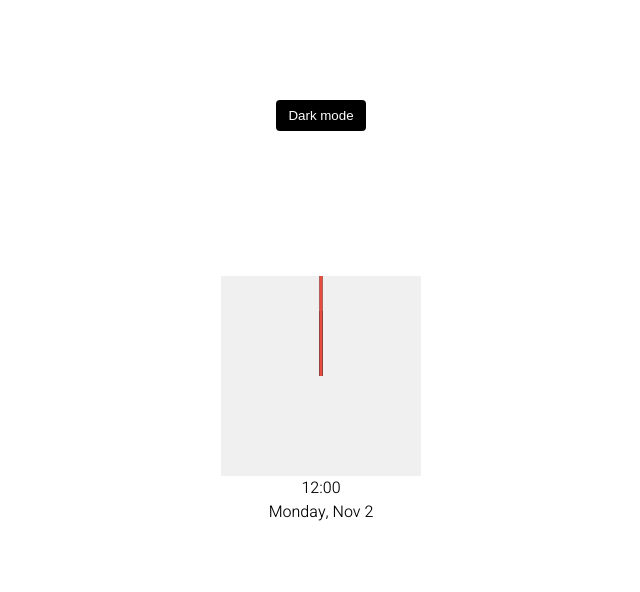
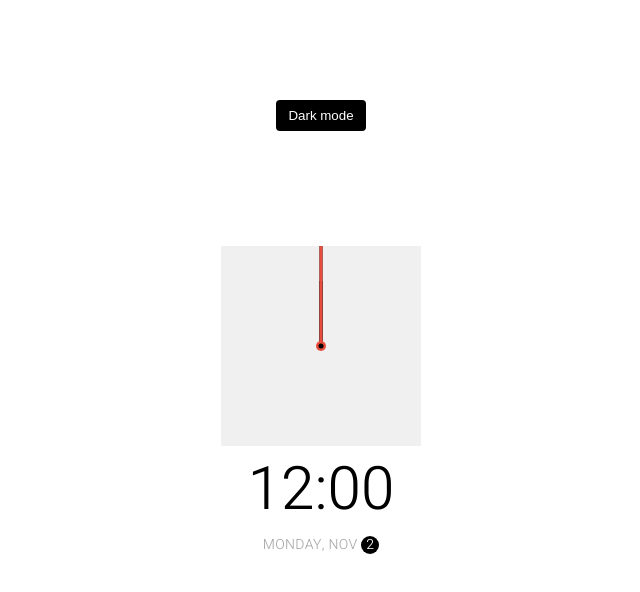
Before and after one commit to PrabinaRegmi/themeClock-MP-19, a plain HTML site: page index.html in a window 1280 px wide. Shown: the whole page, without its empty margins (319-959 px from the left). Drawn offline with Linux system fonts and the light colour scheme.

Commit message:
complete UI or css style

```diff
--- a/style.css
+++ b/style.css
@@ -92,3 +92,52 @@ body {
   height: 100px;
   background-color: #e74c3c;
 }
+
+.center-point {
+  background-color: #e74c3c;
+  height: 10px;
+  width: 10px;
+  border-radius: 50%;
+  position: absolute;
+  top: 50%;
+  left: 50%;
+  /* -50% on X axis and Y axis because although it looks like it is in middle, but its beginning is in middle so to make its center in middle we translate by -50% */
+  transform: translate(-50%, -50%);
+}
+
+.center-point::after {
+  content: " ";
+  background-color: var(--primary-color);
+  height: 5px;
+  width: 5px;
+  border-radius: 50%;
+  position: absolute;
+  top: 50%;
+  left: 50%;
+  /* -50% on X axis and Y axis because although it looks like it is in middle, but its beginning is in middle so to make its center in middle we translate by -50% */
+  transform: translate(-50%, -50%);
+}
+
+.time {
+  font-size: 60px;
+}
+
+.day {
+  color: #aaa;
+  text-transform: uppercase;
+  font-size: 14px;
+  letter-spacing: 0.3px;
+}
+
+.day .circle {
+  background-color: var(--primary-color);
+  color: var(--secondary-color);
+  width: 18px;
+  height: 18px;
+  border-radius: 50%;
+  line-height: 18px;
+  display: inline-flex;
+  align-items: center;
+  justify-content: center;
+  transition: all 0.5s ease-in;
+}
```
